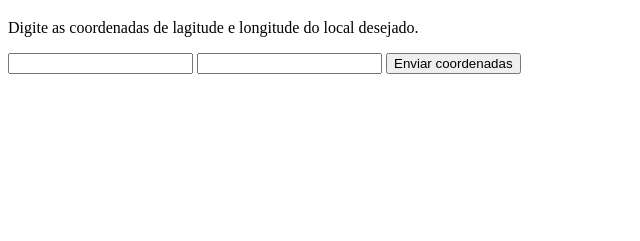
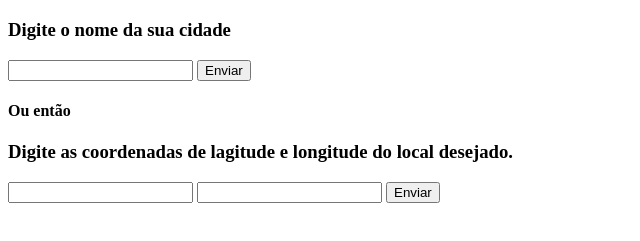
Before and after one commit to Torugo-Tozzo/Areados_Weather, a website: page index.html in a window 1280 px wide. Shown: the part 61-302 px from the top of the page, without its empty margins (0-640 px from the left). Drawn offline with Linux system fonts and the light colour scheme.

Commit message:
finished

```diff
--- a/index.html
+++ b/index.html
@@ -8,14 +8,21 @@
 </head>
 <body>
     <h1>Clima AGR</h1>
-    <p>Digite as coordenadas de lagitude e longitude do
+    <h3>Digite o nome da sua cidade</h3>
+    <form action="/" method="post">
+        <label for="cidade">
+            <input type="text" id="cidade" name="cidade">
+            <button type="submit">Enviar</button>
+        </label>
+
+    <h4>Ou então</h4>
+    <h3>Digite as coordenadas de lagitude e longitude do
         local desejado.
-    </p>
-    <form action="/" method="post">
+    </h3>
     <label for="lagitude longitude">
-        <input type="text" name="latitude">
-        <input type="text" name="longitude">
-        <button type="submit">Enviar coordenadas</button>
+        <input id="latitude" type="text" name="latitude">
+        <input id="longitude" type="text" name="longitude">
+        <button type="submit">Enviar</button>
     </label>
     </form>
 </body>
--- a/package.json
+++ b/package.json
@@ -18,6 +18,7 @@
   "homepage": "https://github.com/Torugo-Tozzo/Areados_Weather#readme",
   "dependencies": {
     "body-parser": "^1.20.2",
-    "express": "^4.18.2"
+    "express": "^4.18.2",
+    "nodemon": "^2.0.21"
   }
 }
```
Also changed, not shown: clima.js (+29 -3 lines), 1 other file.
